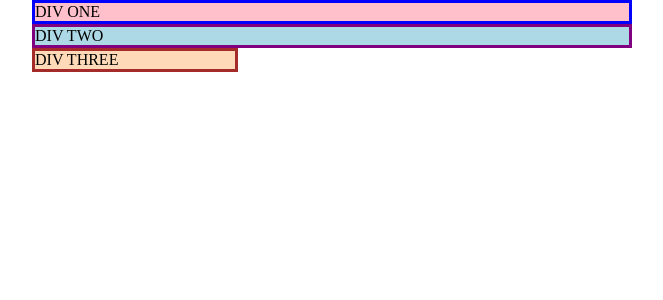
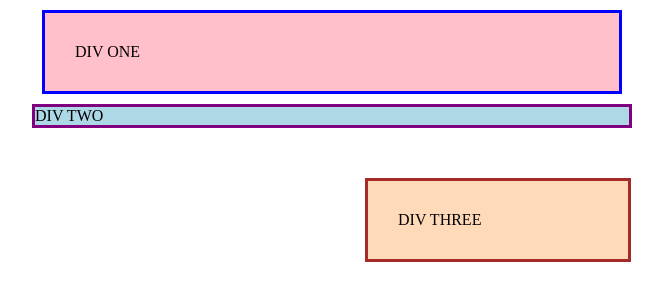
Before and after one commit to st-izzy/the_odin_project_work, a plain HTML site: page css-exercises/margin-and-padding/01-margin-and-padding-1/index.html in a window 1280 px wide. Shown: the whole page, without its empty margins (308-971 px from the left). Drawn offline with Linux system fonts and the light colour scheme.

Commit message:
Complete margin-and-padding in css-exercises

```diff
--- a/css-exercises/margin-and-padding/01-margin-and-padding-1/style.css
+++ b/css-exercises/margin-and-padding/01-margin-and-padding-1/style.css
@@ -7,15 +7,15 @@ body {
   background: pink;
   border: 3px solid blue;
   /* CHANGE ME */
-  padding: 0px;
-  margin: 0px;
+  padding: 30px;
+  margin: 10px;
 }
 
 .two {
   background: lightblue;
   border: 3px solid purple;
   /* CHANGE ME */
-  margin-bottom: 0px;
+  margin-bottom: 50px;
 }
 
 .three {
@@ -23,6 +23,6 @@ body {
   border: 3px solid brown;
   width: 200px;
   /* CHANGE ME */
-  padding: 0px;
-  margin-left: 0px;
+  padding: 30px;
+  margin-left: 333px;
 }
```
Also changed, not shown: css-exercises/index.html (+7 -0 lines), css-exercises/margin-and-padding/02-margin-and-padding-2/style.css (+11 -0 lines).
